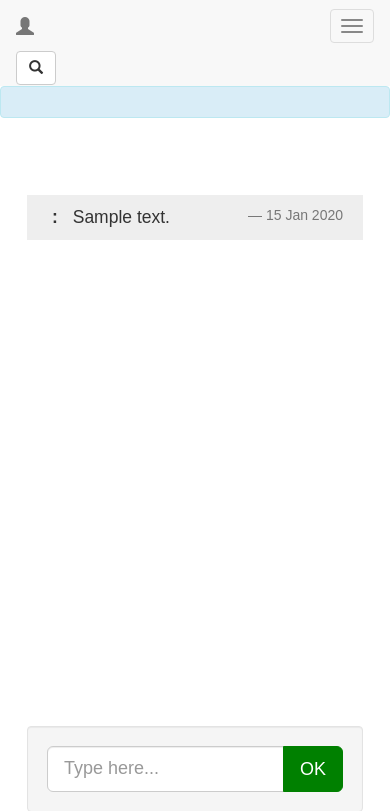
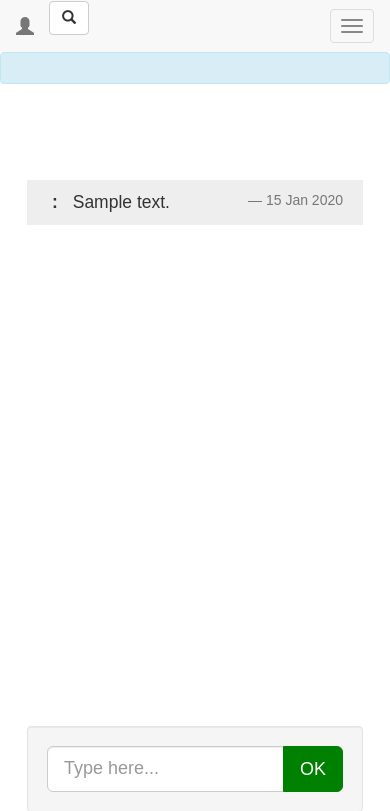
Before and after one commit to tejalshah84/SSNoC, a Node project: template views/community.ejs in a window 390 px wide. Shown: the top 811 px of the page. Run offline with Node 20 templates, Linux system fonts and the light colour scheme; the template is opened without the code that fills it: most values are stand-ins (such as "Sample title", 1, 10 or a date in 2020); some libraries are stand-ins or nearby versions.

Commit message:
mobile view - move search icon/ overlap

```diff
--- a/views/partials/public_wall.ejs
+++ b/views/partials/public_wall.ejs
@@ -2,7 +2,7 @@
 <!-- public wall content -->
 	<div class="" style="margin: 0 auto;width:80%;padding-top:0px; display:block;"  id="public_wall">
   	<div class="clr" style="height:2vh;"></div>
-		<div style="height:68vh;overflow-y: auto; position: relative; top: 60px;" id="public_messages">
+		<div style="height:68vh;overflow-y: auto; position: relative; top: 45px;" id="public_messages">
 			<ul id="messages" class="messages" style="list-style-type:none;-webkit-padding-start: 0px;">
 				<% chatHistory.forEach(function(msg){ %>
 								 <li class="messages_item">
--- a/views/partials/topnav.ejs
+++ b/views/partials/topnav.ejs
@@ -13,13 +13,17 @@
       <a class="navbar-brand" href="#menu-toggle" id="menu-toggle" aria-hidden="true">
 				<span  class="glyphicon glyphicon-user user_directory"></span>
       </a>
+
+        <span class="input-group-btn">
+            <a href="/searchpage">
+          <button class="btn btn-default" type="submit" id ="search-page">
+          <span class="glyphicon glyphicon-search"></span>
+          </button>
+            </a>
+        </span>
+
     </div>
-			<span class="input-group-btn">
-		              <a href="/searchpage">
-		              <button class="btn btn-default" type="submit" id ="search-page">
-		              <span class="glyphicon glyphicon-search"></span>
-		            </button></a>
-		          </span>
+
 
     <!-- Collect the nav links, forms, and other content for toggling -->
     <div class="collapse navbar-collapse navbar-right" id="top_menu_dropdown">
```
Also changed, not shown: db/ssnoc.db.
